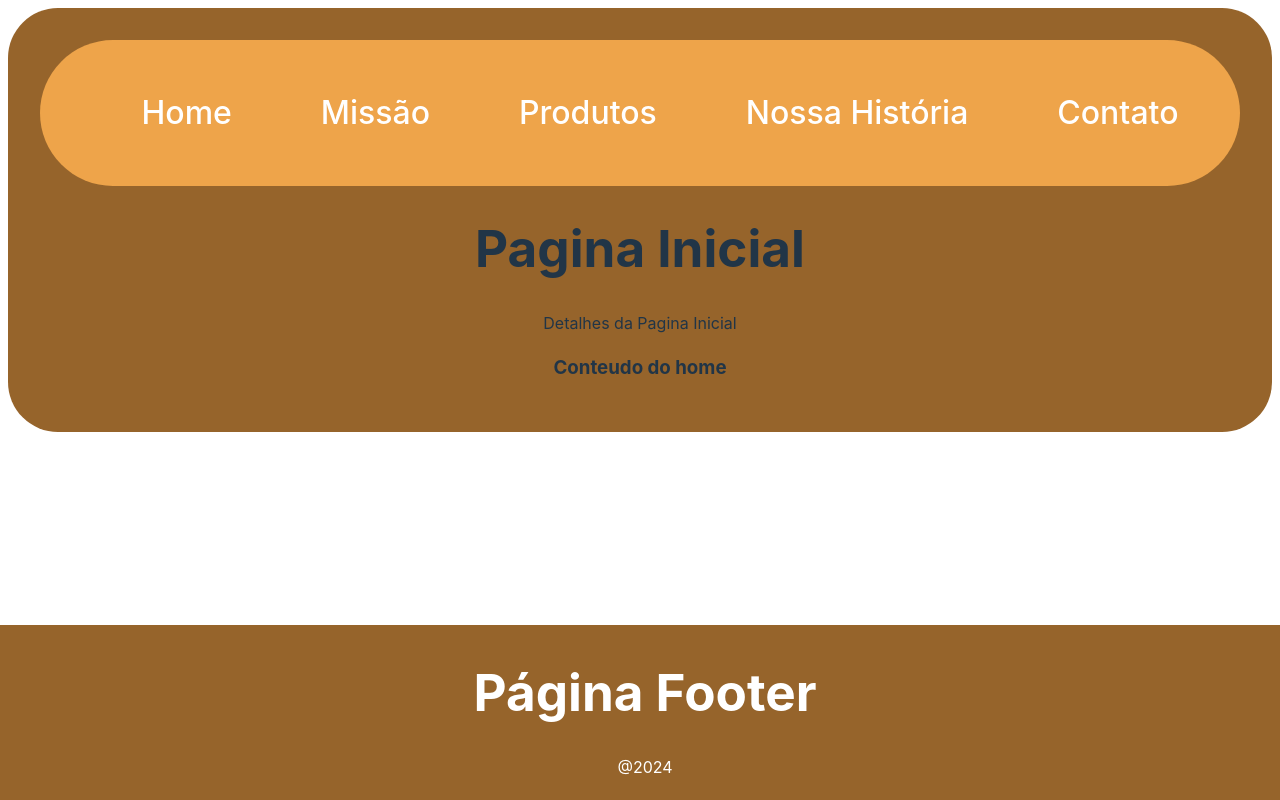
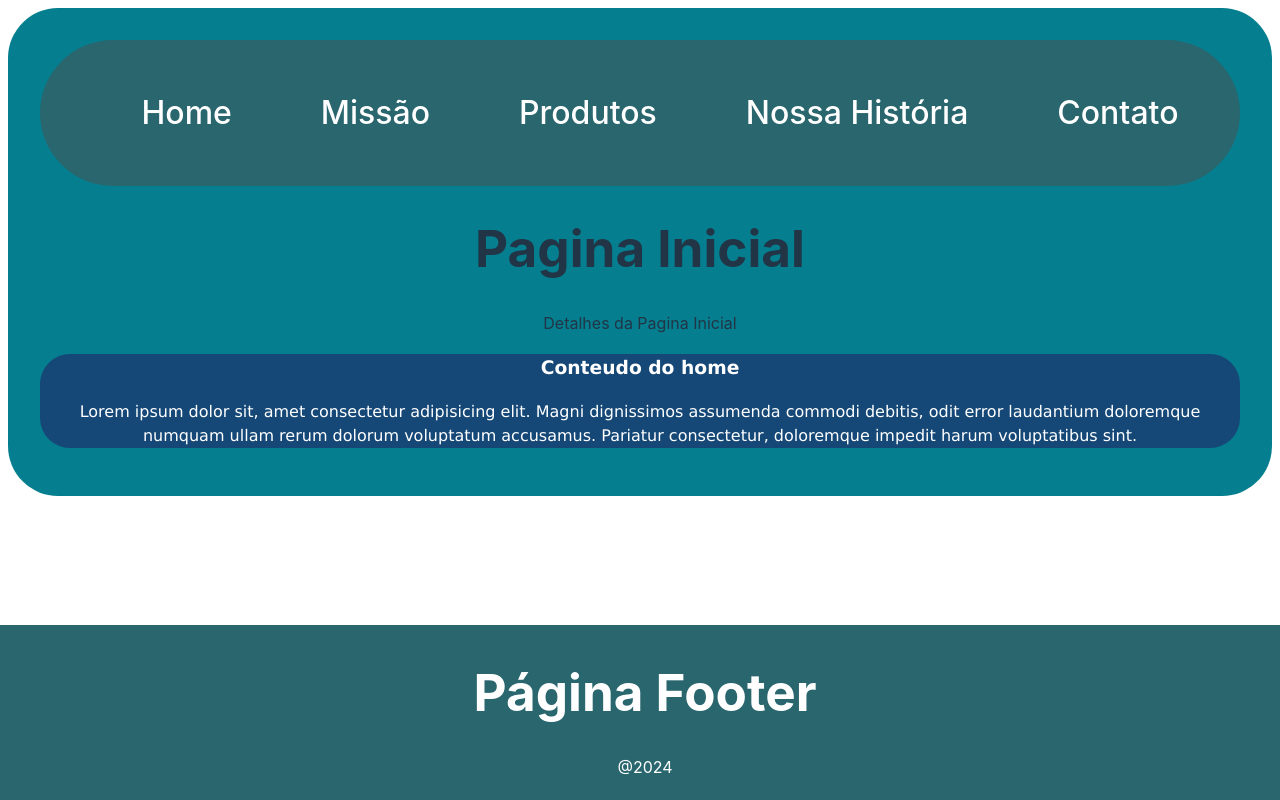
Before and after one commit to Marzonha/Atividade-react, a React (Vite) app: page / in a window 1280 px wide. Built offline with nearby package versions, Linux system fonts and the light colour scheme.

Commit message:
Estilização Feita no titlehomecontent e a alteraçãodas cores

```diff
--- a/src/App.css
+++ b/src/App.css
@@ -3,6 +3,6 @@
   margin: 0 auto;
   padding: 2rem;
   text-align: center;
-  background-color:rgb(150, 100, 43);
+  background-color:rgb(5, 127, 143);
   border-radius: 50px;
 }
--- a/src/Components/Footer.module.css
+++ b/src/Components/Footer.module.css
@@ -2,7 +2,7 @@
     color: #ffffff;
     font-size: 1em;
     text-align: center;
-    background-color:rgb(150, 100, 43);
+    background-color: rgb(41, 102, 110);
     padding: 5px;
     position:fixed;
     bottom: 0;
--- a/src/Components/Header.module.css
+++ b/src/Components/Header.module.css
@@ -1,5 +1,5 @@
 .header{
-    background-color: rgb(238, 164, 74);
+    background-color: rgb(41, 102, 110);
     text-align: center;
     padding: 17px;
     color: rgb(92, 80, 80);
--- a/src/Components/HomeContent.jsx
+++ b/src/Components/HomeContent.jsx
@@ -2,8 +2,9 @@ import styles from "./HomeContent.module.css";
 
 export  function HomeContent() {
   return (
-    <div className={styles.homecontent}>
+    <div className={styles.titleHomeContent}>
       <h3>Conteudo do home</h3>
+      <p>Lorem ipsum dolor sit, amet consectetur adipisicing elit. Magni dignissimos assumenda commodi debitis, odit error laudantium doloremque numquam ullam rerum dolorum voluptatum accusamus. Pariatur consectetur, doloremque impedit harum voluptatibus sint.</p>
 
     </div>
   )
--- a/src/Components/HomeContent.module.css
+++ b/src/Components/HomeContent.module.css
@@ -1,4 +1,7 @@
 .titleHomeContent{
-    font-size: 2rem;
-    background-color: aliceblue;
+    font-size: 1rem;
+    background-color: rgb(21, 72, 119);
+    color: rgb(255, 255, 255);
+    border-radius: 30px;
+    font-family: 'Lucida Grande', 'Lucida Sans', Arial, sans-serif;
 }
```
